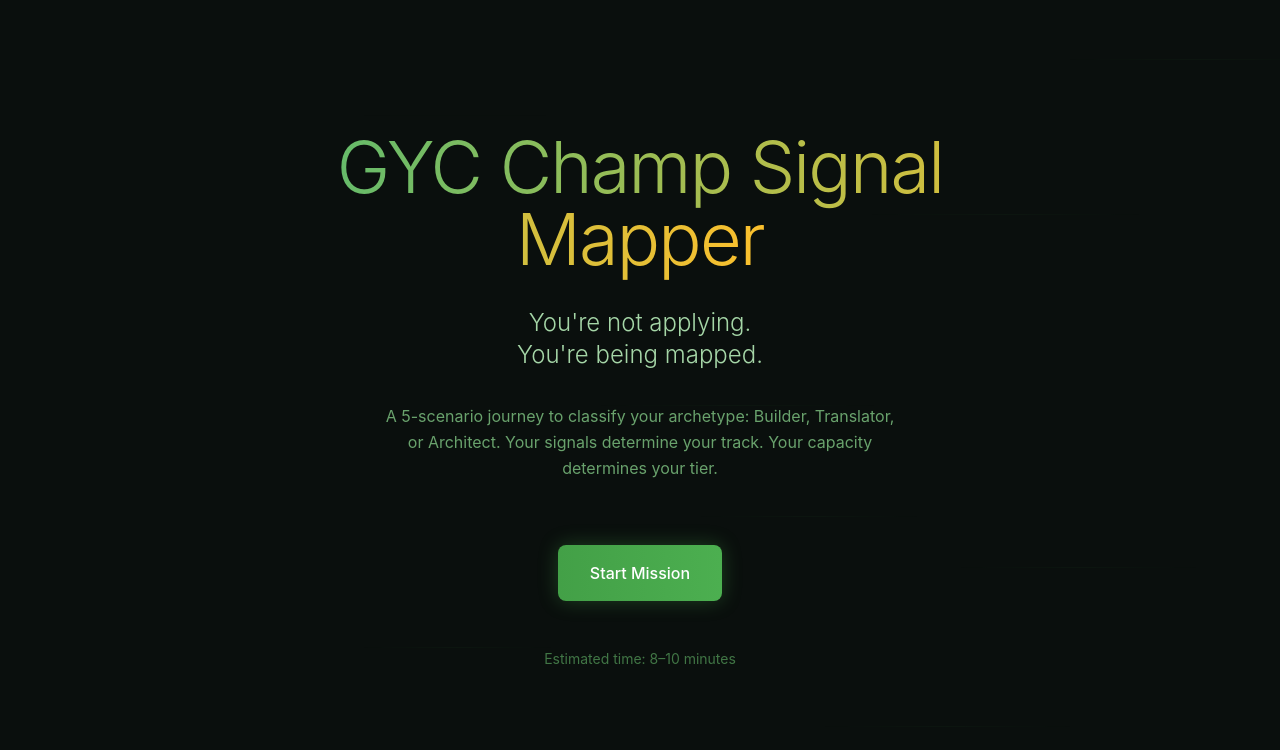
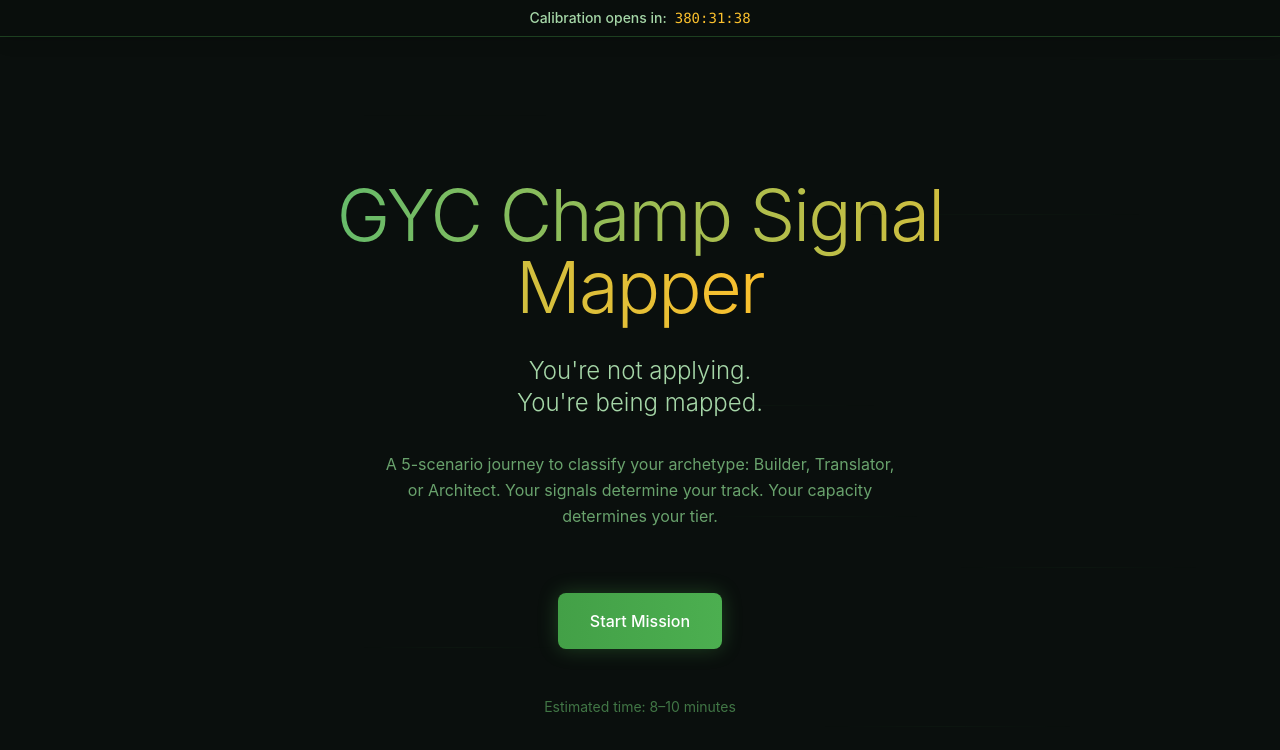
Before and after one commit to adiosaj/goblue.earth, a Next.js app: page / in a window 1280 px wide. Shown: the top 750 px of the page. Built offline with nearby package versions, Linux system fonts and the light colour scheme.

Commit message:
Initial commit: GYC Champ Signal Mapper countdown

```diff
--- a/app/layout.tsx
+++ b/app/layout.tsx
@@ -1,6 +1,7 @@
 import type { Metadata } from 'next'
 import './globals.css'
 import NetworkBackground from '@/components/NetworkBackground'
+import GlobalCountdownGate from '@/components/GlobalCountdownGate'
 
 export const metadata: Metadata = {
   title: process.env.NEXT_PUBLIC_SITE_NAME || 'GYC Champ Signal Mapper',
@@ -17,7 +18,8 @@ export default function RootLayout({
       <body className="min-h-screen bg-solar-dark text-solar-green-50">
         <div className="network-bg" id="network-bg"></div>
         <NetworkBackground />
-        {children}
+        <GlobalCountdownGate />
+        <div className="pt-12">{children}</div>
       </body>
     </html>
   )
--- /dev/null
+++ b/components/GlobalCountdownGate.tsx
@@ -0,0 +1,85 @@
+'use client'
+
+import { useState, useEffect } from 'react'
+
+const START_AT = new Date('2026-03-04T07:30:00Z').getTime()
+const DURATION_MS = 36 * 60 * 60 * 1000
+const END_AT = new Date('2026-03-05T19:30:00Z').getTime() // START_AT + DURATION_MS
+const END_AT_UTC_STRING = '2026-03-05T19:30:00.000Z'
+
+function formatHMS(ms: number): string {
+  if (ms <= 0) return '00:00:00'
+  const totalSeconds = Math.floor(ms / 1000)
+  const h = Math.floor(totalSeconds / 3600)
+  const m = Math.floor((totalSeconds % 3600) / 60)
+  const s = totalSeconds % 60
+  return [h, m, s].map((n) => n.toString().padStart(2, '0')).join(':')
+}
+
+type Phase = 'before' | 'during' | 'after'
+
+export default function GlobalCountdownGate() {
+  const [phase, setPhase] = useState<Phase>('before')
+  const [countdown, setCountdown] = useState('00:00:00')
+
+  useEffect(() => {
+    const tick = () => {
+      const now = Date.now()
+      if (now < START_AT) {
+        setPhase('before')
+        setCountdown(formatHMS(START_AT - now))
+      } else if (now < END_AT) {
+        setPhase('during')
+        setCountdown(formatHMS(END_AT - now))
+      } else {
+        setPhase('after')
+        setCountdown('00:00:00')
+      }
+    }
+    tick()
+    const id = setInterval(tick, 1000)
+    return () => clearInterval(id)
+  }, [])
+
+  const bannerLabel =
+    phase === 'before'
+      ? 'Calibration opens in:'
+      : phase === 'during'
+        ? 'Calibration closes in:'
+        : 'Calibration closed'
+
+  return (
+    <>
+      {/* Fixed banner on every page */}
+      <div
+        className="fixed left-0 right-0 top-0 z-[100] flex items-center justify-center border-b border-solar-green-500/30 bg-solar-dark/95 px-4 py-2 text-center text-sm text-solar-green-100 shadow-lg backdrop-blur-sm"
+        aria-live="polite"
+      >
+        <span className="font-medium text-solar-green-200">{bannerLabel}</span>
+        <span className="ml-2 font-mono tabular-nums text-solar-gold-400">
+          {countdown}
+        </span>
+      </div>
+
+      {/* Full-screen lock overlay when expired */}
+      {phase === 'after' && (
+        <div
+          className="fixed inset-0 z-[200] flex flex-col items-center justify-center bg-solar-dark/98 px-6 text-solar-green-50"
+          role="alert"
+          aria-live="assertive"
+        >
+          <p className="max-w-md text-center text-lg italic leading-relaxed text-solar-green-200 md:text-xl">
+            &ldquo;Somewhere, something incredible is waiting to be known.&rdquo;
+          </p>
+          <p className="mt-4 text-solar-gold-400">— Carl Sagan</p>
+          <p className="mt-8 text-xl font-medium text-solar-green-100">
+            Calibration window closed.
+          </p>
+          <p className="mt-2 font-mono text-sm text-solar-green-300/90">
+            {END_AT_UTC_STRING} (UTC)
+          </p>
+        </div>
+      )}
+    </>
+  )
+}
```
